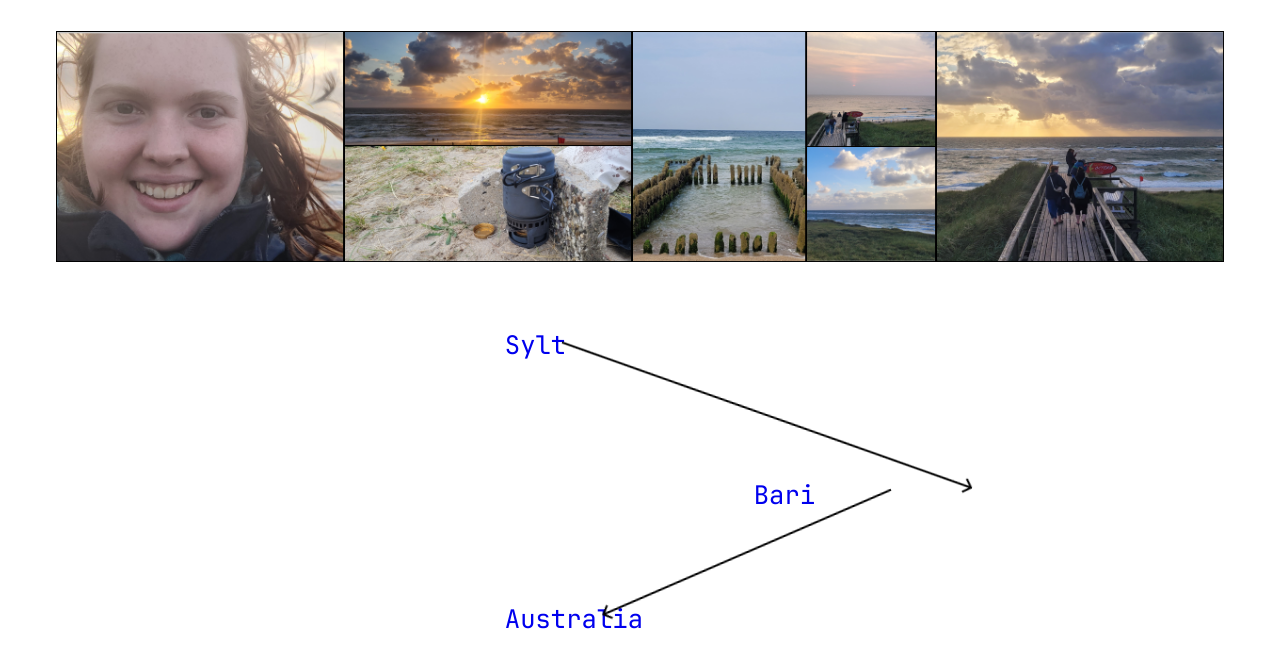
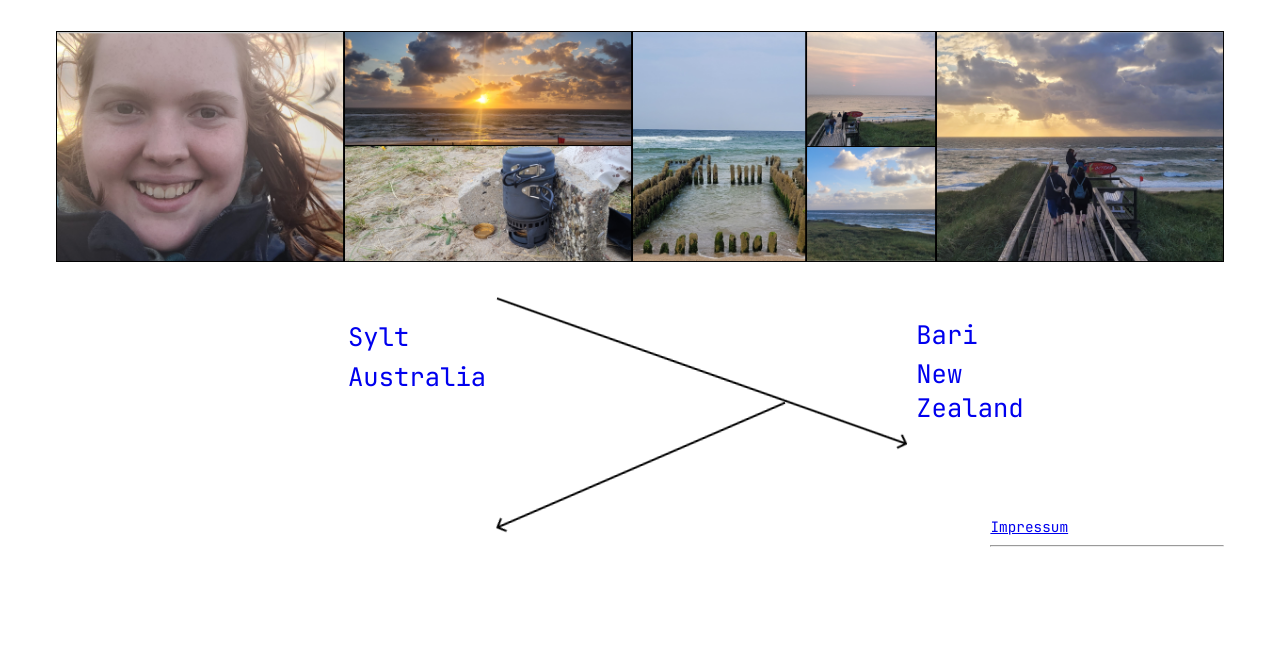
Before and after one commit to ClaraBindheim/TravelBlog, a website: page home.html in a window 1280 px wide. Shown: the part 132-781 px from the top of the page. Drawn offline with Linux system fonts and the light colour scheme.

Commit message:
nav neu aufteilung

```diff
--- a/SCSS/home.scss
+++ b/SCSS/home.scss
@@ -14,10 +14,14 @@
     }
 
     .nav{
-        display: flex;
-        flex-flow: column nowrap;
+        display: grid;
+        grid-template-columns: 1fr 1fr 1fr;
         margin: 0 auto;
-        width: 30%;
+        width: 50%;
+
+        ul{
+
+            padding: 0;
 
             li{
                 margin-top: 5%;
@@ -31,19 +35,17 @@
                 #newZealand{
                     display: block;
                     width: 100%;
-                    text-align: end;
                 }
 
                 #arrow-sylt-bari{
-                    margin-left: 15%;
                     transform: rotate(10deg);
                 }
 
                 #arrow-bari-aus{
-                    margin-left: 28%;
                     transform: rotate(-15deg);
                 }
             }
+        }
     }
 
     .impressum{
--- a/home.html
+++ b/home.html
@@ -13,24 +13,27 @@
         <hr class="divider-one">
         <img class="header-image" src="images/HeaderImages.png" alt="Eine Bildcollage verschiedener Urlaubsbilder">
         <div class="nav">
-          <ul>
+          <ul class="nav-part" id="nav-part-1">
             <li>
               <a href="sylt.html" id="sylt">Sylt</a>
             </li>
             <li>
-              <img class="arrow" id="arrow-sylt-bari" src="images/icons/Arrow.png">
+              <a href="australia.html" id="australia">Australia</a>
             </li>
+          </ul>
+
+          <ul class="nav-part" id="nav-part-2">
+          <li>
+            <img class="arrow" id="arrow-sylt-bari" src="images/icons/Arrow.png">
+          </li>
+          <li>
+            <img class="arrow" id="arrow-bari-aus" src="images/icons/Arrow 2.png">
+          </li>
+          </ul>
+
+          <ul class="nav-part" id="nav-part-3">
             <li>
               <a href="bari.html" id="bari">Bari</a>
-            </li>
-            <li>
-              <img class="arrow" id="arrow-bari-aus" src="images/icons/Arrow 2.png">
-            </li>
-            <li>
-              <a href="australia.html" id="australia">Australia</a>
-            </li>
-            <li>
-              <img class="arrow" id="arrow-aus-new" src="images/icons/Arrow.png">
             </li>
             <li>
               <a href="newZealand.html" id="newZealand">New Zealand</a>
```
Also changed, not shown: CSS/style.css, 1 other file.
